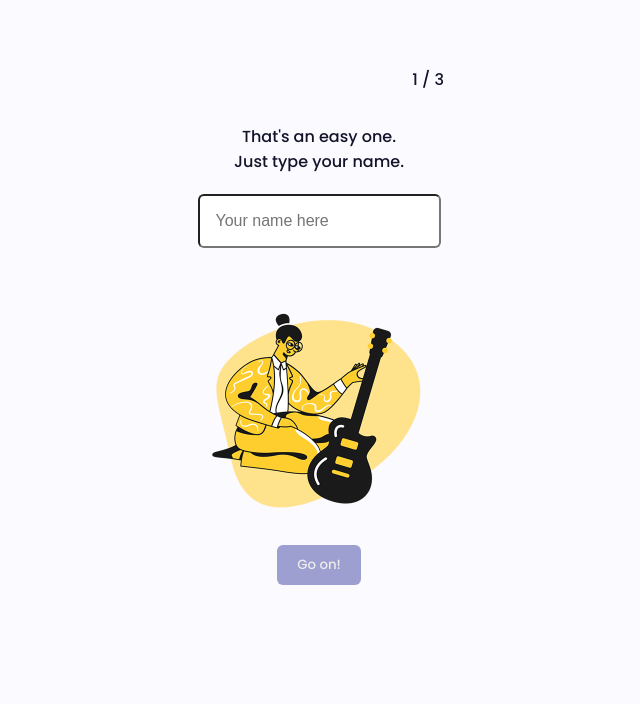
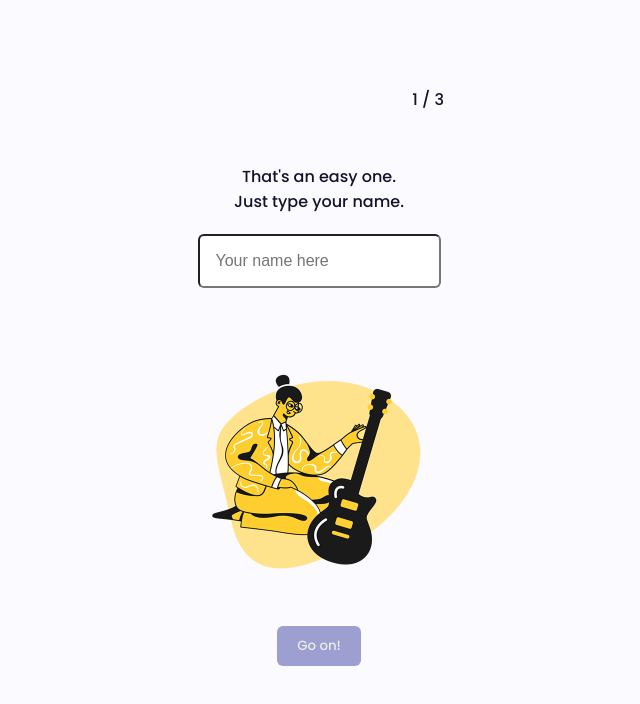
Before and after one commit to MarcoMaz/moody-app, a React (Create React App) app: page /#/question1 in a window 1280 px wide. Shown: the top 704 px of the page, without its empty margins (321-961 px from the left). Built offline with nearby package versions, Linux system fonts and the light colour scheme.

Commit message:
fix height

```diff
--- a/src/App.scss
+++ b/src/App.scss
@@ -40,8 +40,13 @@ section {
 	align-items: center;
 	display: flex;
 	flex-direction: column;
-	justify-content: center;
+	height: 100vh;
+	justify-content: space-evenly;
 	padding: 5vw 15vw;
+
+	button {
+		margin-bottom: 50px;
+	}
 }
 
 button {
--- a/src/views/Intro/Intro.scss
+++ b/src/views/Intro/Intro.scss
@@ -21,9 +21,10 @@
 
 	&__subheadline {
 		font-size: 18px;
+		margin-bottom: 20px;
 	}
 
 	button {
-		margin: 5px 0;
+		margin: 10px 0;
 	}
 }
```
